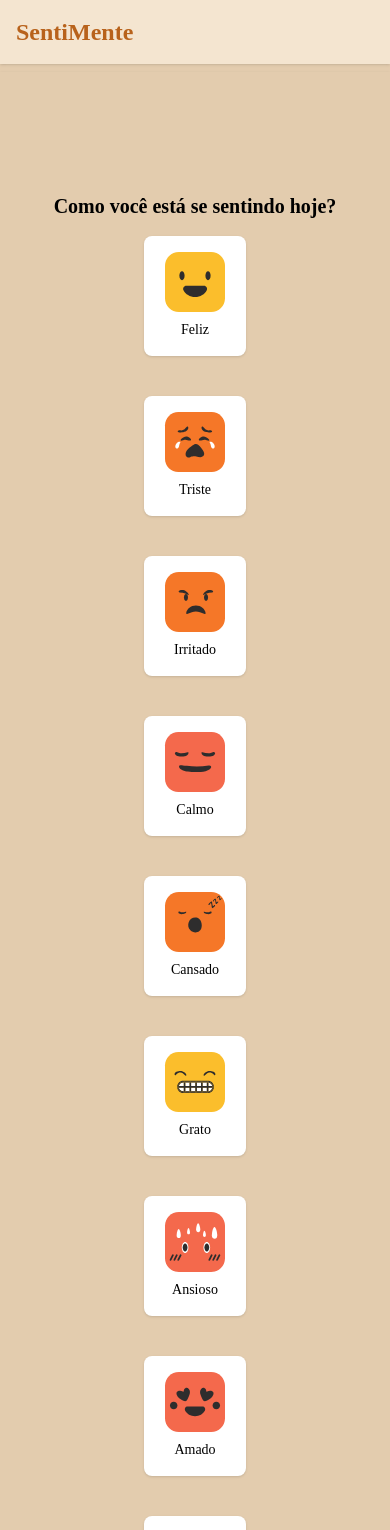
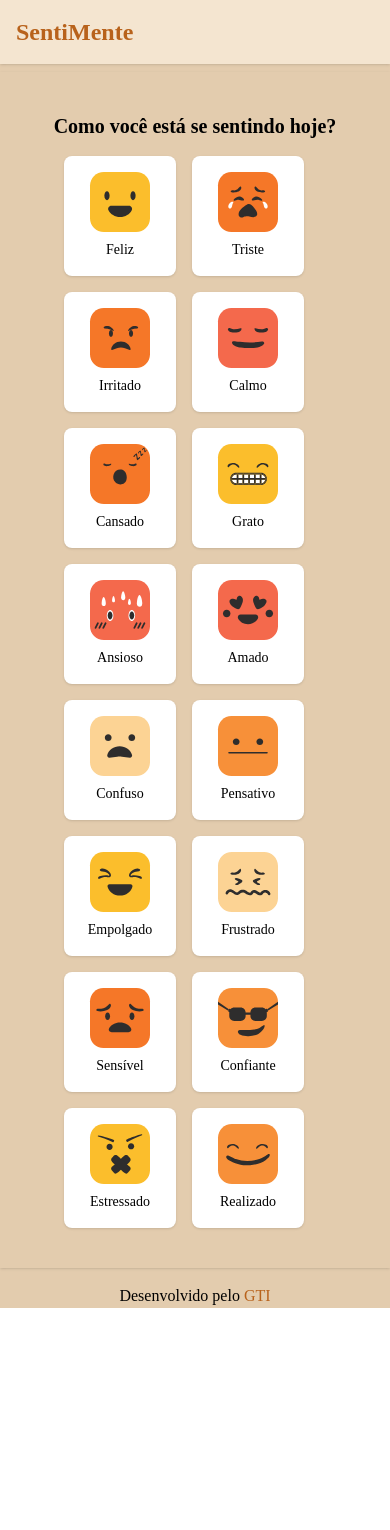
Before and after one commit to FellipeMiguel/react-frontend-sentimente, a React (Vite) app: page /emotion-selection/1/1 in a window 390 px wide. Shown: the top 1530 px of the page. After the commit the page ends 1308 px from the top, so only its background shows below. Built offline with nearby package versions, Linux system fonts and the light colour scheme.

Commit message:
fix: disposição dos itens na seleção de emoções e padding do footer

```diff
--- a/src/components/Footer.jsx
+++ b/src/components/Footer.jsx
@@ -1,6 +1,6 @@
 export default function Footer() {
   return (
-    <footer className="text-center">
+    <footer className="text-center mt-4 lg:mt-0">
       Desenvolvido pelo <span className="text-[#B8621B]">GTI</span>
     </footer>
   );
--- a/src/pages/EmotionSelection.jsx
+++ b/src/pages/EmotionSelection.jsx
@@ -88,12 +88,11 @@ export default function EmotionSelection() {
 
   return (
     <div className="flex flex-col shadow container mx-auto mt-2 bg-[#E3CCAE]">
-      {/* Conteúdo Principal */}
-      <main className="flex flex-col flex-grow items-center justify-center p-6 py-30">
+      <main className="flex flex-col flex-grow items-center justify-center p-6 py-10 lg:py-30">
         <h2 className="text-xl font-semibold mb-4">
           Como você está se sentindo hoje?
         </h2>
-        <div className="flex flex-wrap gap-10 px-30">
+        <div className="flex flex-wrap gap-4 lg:gap-10 px-10 lg:px-30">
           {emotions.map((item, index) => (
             <button
               key={index}
```
